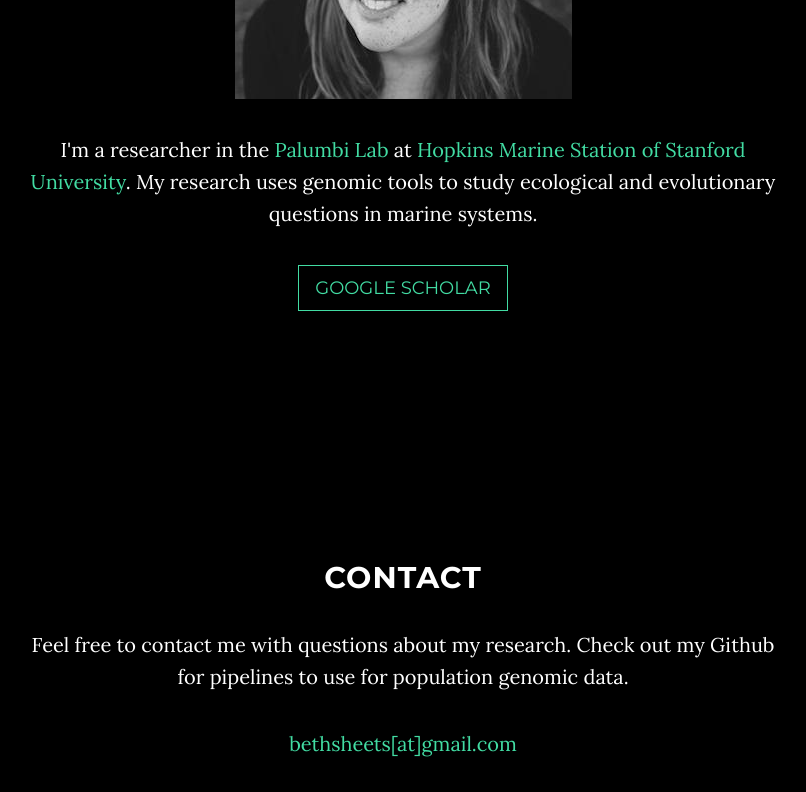
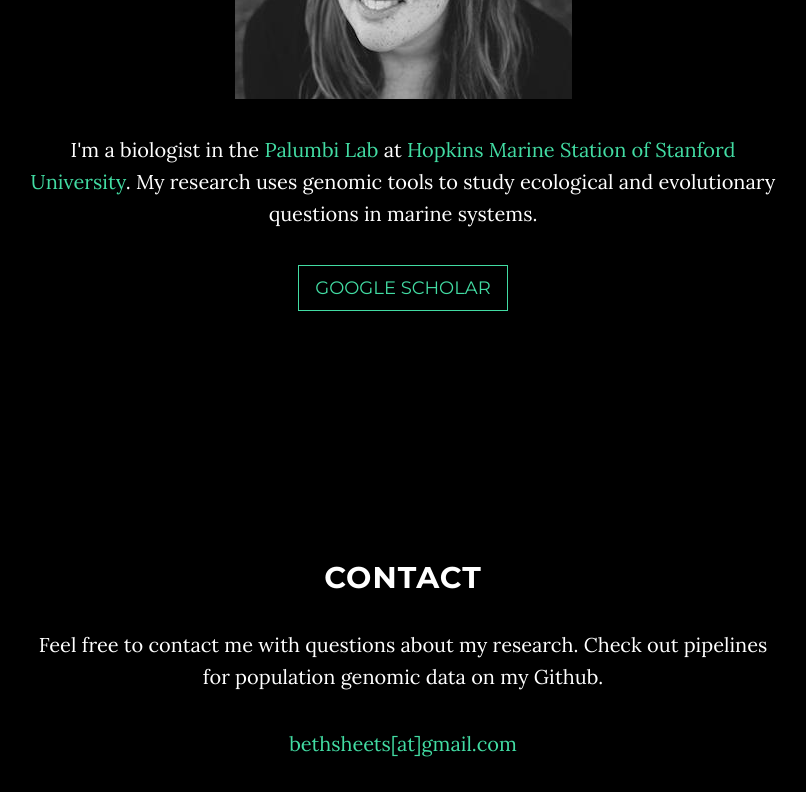
Before and after one commit to bethsheets/bethsheets.github.io, a website: page index.html in a window 1280 px wide. Shown: the part 1320-2112 px from the top of the page, without its empty margins (237-1043 px from the left). Drawn offline with nearby package versions, Linux system fonts and the light colour scheme.

Commit message:
text edit

```diff
--- a/index.html
+++ b/index.html
@@ -90,7 +90,7 @@
                 <h2>About</h2>
                 <span class="avatar"><img src="img/avatar.jpg" alt="" /></span>
                 <p></p>
-                <p>I'm a researcher in the <a href="http://palumbi.stanford.edu">Palumbi Lab</a> at <a href="http://hopkinsmarinestation.stanford.edu">Hopkins Marine Station of Stanford University</a>. My research uses genomic tools to study ecological and evolutionary questions in marine systems.</p>
+                <p>I'm a biologist in the <a href="http://palumbi.stanford.edu">Palumbi Lab</a> at <a href="http://hopkinsmarinestation.stanford.edu">Hopkins Marine Station of Stanford University</a>. My research uses genomic tools to study ecological and evolutionary questions in marine systems.</p>
                 <p></p>
                     <a href="https://scholar.google.com/citations?hl=en&user=b8TJQAcAAAAJ&view_op=list_works" class="btn btn-default btn-lg">Google Scholar</a>
             </div>
@@ -102,7 +102,7 @@
         <div class="row">
             <div class="col-lg-8 col-lg-offset-2">
                 <h2>Contact</h2>
-                <p>Feel free to contact me with questions about my research. Check out my Github for pipelines to use for population genomic data.</p>
+                <p>Feel free to contact me with questions about my research. Check out pipelines for population genomic data on my Github.</p>
                 <p></p>
                 <p><a href="mailto:bethsheets@gmail.com">bethsheets[at]gmail.com</a>
                 </p>
```
